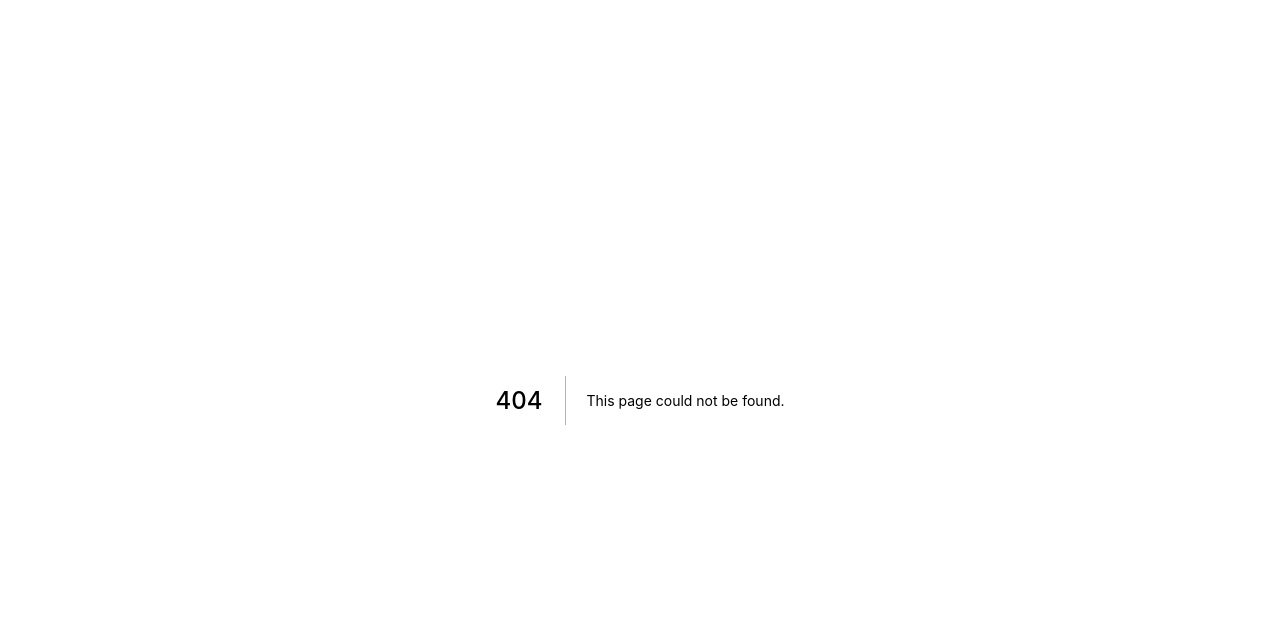
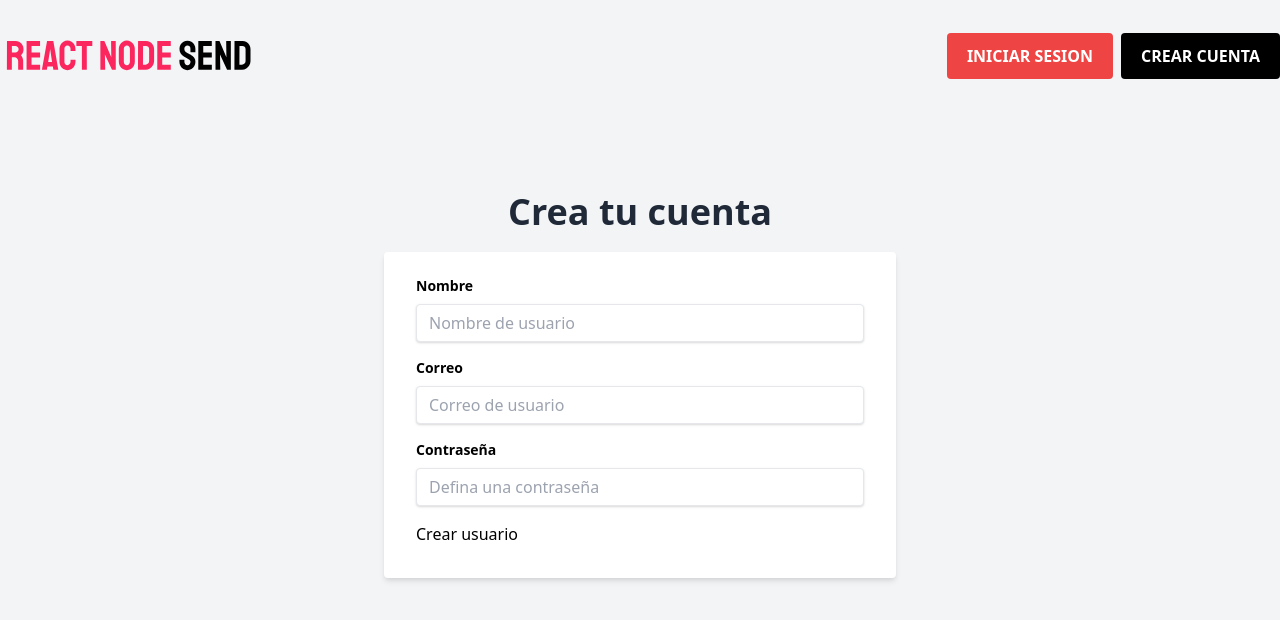
Before and after one commit to iamluisirias/nodesendfe, a Next.js app: page /registro in a window 1280 px wide. Before the commit this address had no page. Shown: the top 620 px of the page. Built offline with nearby package versions, Linux system fonts and the light colour scheme.

Commit message:
Comenzando pagina de registro.
Además se creó un header para el layout principal.

```diff
--- /dev/null
+++ b/components/Header.js
@@ -0,0 +1,23 @@
+import React from 'react';
+import Link from 'next/link';
+
+const Header = () => {
+    return (
+        <header className="py-8 flex flex-col md:flex-row items-center justify-between">
+            <Link href="/">
+                <img className="w-64 mb-8 md:mb-0" src="logo.svg" alt="Logotipo"/>
+            </Link>
+
+            <div>
+                <Link href="/login">
+                    <a className="bg-red-500 px-5 py-3 rounded text-white font-bold uppercase mr-2">Iniciar Sesion</a>
+                </Link>
+                <Link href="/registro">
+                    <a className="bg-black px-5 py-3 rounded text-white font-bold uppercase">Crear Cuenta</a>
+                </Link>
+            </div>
+        </header>
+    );
+};
+
+export default Header;
--- /dev/null
+++ b/components/Layout.js
@@ -0,0 +1,28 @@
+import React from 'react';
+import Head from 'next/head';
+
+//Components
+import Header from './Header';
+
+const Layout = ({ children }) => {
+    return (
+        <>
+            <Head>
+                <title>React NodeSend</title>
+                <link href="https://unpkg.com/tailwindcss@^2/dist/tailwind.min.css" rel="stylesheet"/>
+            </Head>
+
+            <div className="bg-gray-100 min-h-screen">
+                <div className="container mx-auto">
+                    <Header/>
+                    <main className="mt-20">
+                        { children }
+                    </main>
+                </div>
+            </div>
+
+        </>
+    );
+};
+
+export default Layout;
--- /dev/null
+++ b/pages/registro.js
@@ -0,0 +1,67 @@
+import React from 'react';
+import Layout from '../components/Layout';
+
+const Registro = () => {
+    return (
+        <Layout>
+           <div className="md:w-4/5 xl:w-3/5 mx-auto mb-32">
+                <h2 className="text-4xl font-sans font-bold text-gray-800 text-center my-4">Crea tu cuenta</h2>
+
+                <div className="flex justify-center mt-5">
+                    <div className="w-full max-w-lg">
+                        <form
+                            className="bg-white rounded shadow-md px-8 pt-6 pb-8 mb-4"
+                        >
+                            <div className="mb-4">
+                                <label
+                                    htmlFor="nombre"
+                                    className="block text-black text-sm font-bold mb-2"
+                                >Nombre</label>
+                                <input
+                                    type="text"
+                                    name="nombre"
+                                    id="nombre"
+                                    className="shadow appereance-none border rounded w-full py-2 px-3 text-gray-700 leading-tight focus:outline-none focus:shadow-outline"
+                                    placeholder="Nombre de usuario"
+                                />
+                            </div>
+                            <div className="mb-4">
+                                <label
+                                    htmlFor="email"
+                                    className="block text-black text-sm font-bold mb-2"
+                                >Correo</label>
+                                <input
+                                    type="email"
+                                    name="email"
+                                    id="email"
+                                    className="shadow appereance-none border rounded w-full py-2 px-3 text-gray-700 leading-tight focus:outline-none focus:shadow-outline"
+                                    placeholder="Correo de usuario"
+                                />
+                            </div>
+                            <div className="mb-4">
+                                <label
+                                    htmlFor="password"
+                                    className="block text-black text-sm font-bold mb-2"
+                                >Contraseña</label>
+                                <input
+                                    type="password"
+                                    name="password"
+                                    id="password"
+                                    className="shadow appereance-none border rounded w-full py-2 px-3 text-gray-700 leading-tight focus:outline-none focus:shadow-outline"
+                                    placeholder="Defina una contraseña"
+                                />
+                            </div>
+
+                            <button
+                                type="submit"
+                            >Crear usuario</button>
+
+                        </form>
+                    </div>
+                </div>
+           </div>
+        </Layout>
+    );
+};
+
+export default Registro;
```
Also changed, not shown: pages/index.js (+4 -3 lines), pages/login.js (+5 -4 lines), public/logo.svg (added).
